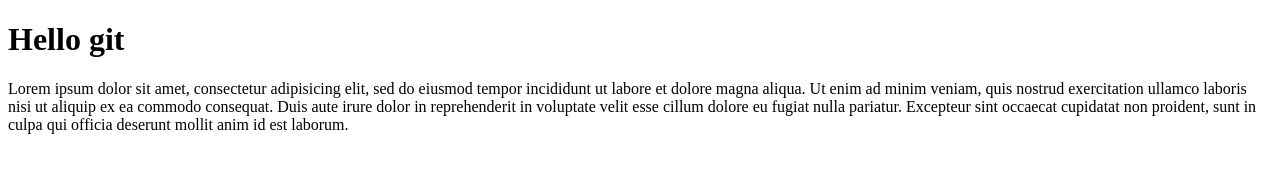
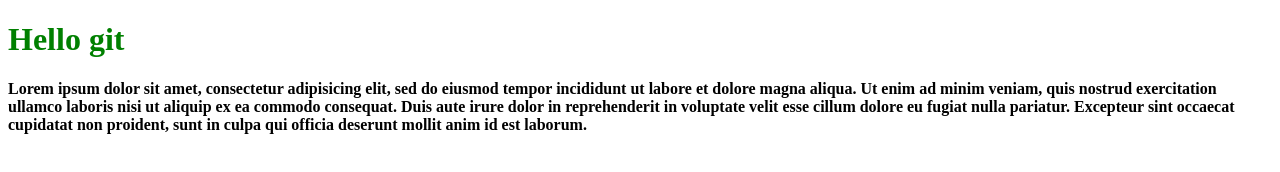
Before and after one commit to gzulfikar/lesson2.8, a plain HTML site: page index.html in a window 1280 px wide. Drawn offline with Linux system fonts and the light colour scheme.

Commit message:
add style

```diff
--- a/index.html
+++ b/index.html
@@ -2,6 +2,7 @@
 <html>
 <head>
 	<title>GIT</title>
+	<link rel="stylesheet" type="text/css" href="style.css">
 </head>
 <body>
 <h1>Hello git</h1>
--- /dev/null
+++ b/style.css
@@ -0,0 +1,4 @@
+p {font-weight: 700
+	}
+
+	h1 {color:green;}
```
